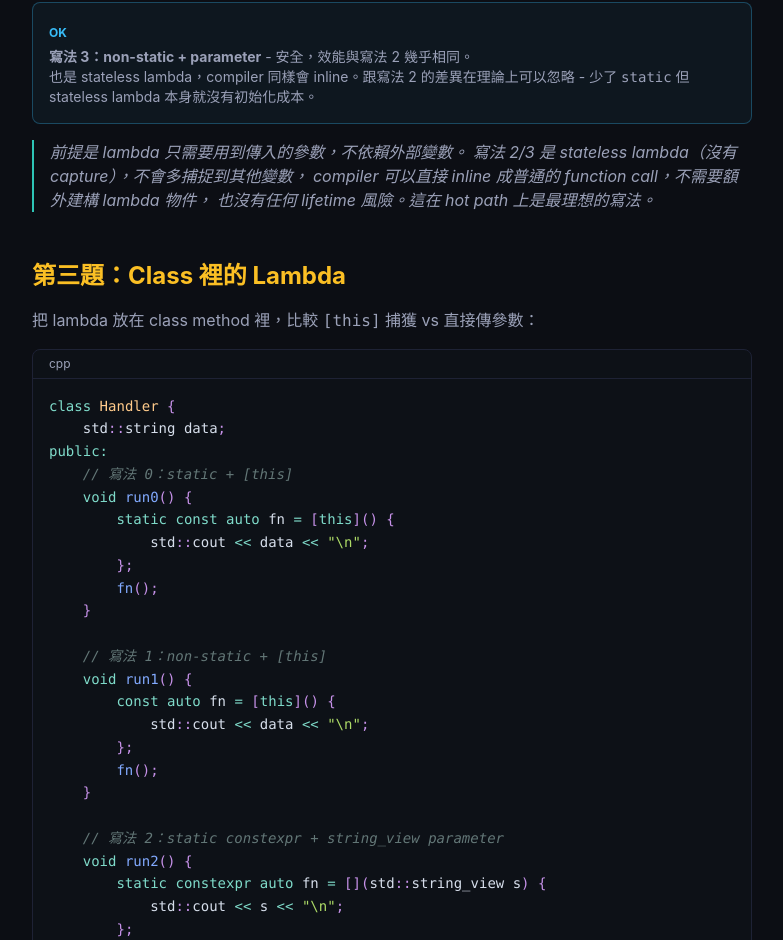
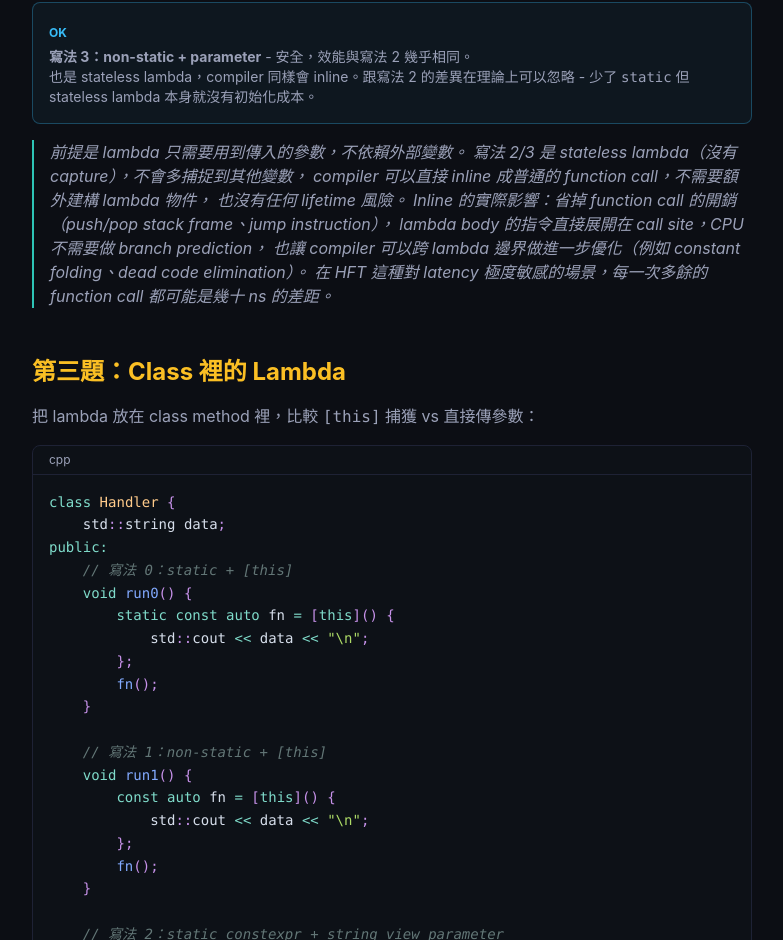
Before and after one commit to HanaYukii/hanayukii-site, a Next.js app: page /blog/cpp-interview-performance-analysis in a window 1280 px wide. Shown: the part 3852-4792 px from the top of the page, without its empty margins (248-1031 px from the left). Built offline with nearby package versions, Linux system fonts and the light colour scheme.

Commit message:
HFT blog: expand inline explanation with practical impact

```diff
--- a/src/app/blog/cpp-interview-performance-analysis/page.tsx
+++ b/src/app/blog/cpp-interview-performance-analysis/page.tsx
@@ -329,7 +329,12 @@ void process(std::string_view msg) {
           前提是 lambda 只需要用到傳入的參數，不依賴外部變數。
           寫法 2/3 是 stateless lambda（沒有 capture），不會多捕捉到其他變數，
           compiler 可以直接 inline 成普通的 function call，不需要額外建構 lambda 物件，
-          也沒有任何 lifetime 風險。這在 hot path 上是最理想的寫法。
+          也沒有任何 lifetime 風險。
+          {"\n\n"}
+          Inline 的實際影響：省掉 function call 的開銷（push/pop stack frame、jump instruction），
+          lambda body 的指令直接展開在 call site，CPU 不需要做 branch prediction，
+          也讓 compiler 可以跨 lambda 邊界做進一步優化（例如 constant folding、dead code elimination）。
+          在 HFT 這種對 latency 極度敏感的場景，每一次多餘的 function call 都可能是幾十 ns 的差距。
         </Callout>
       </FadeIn>
 
```
